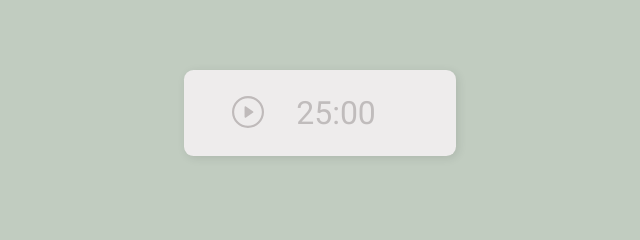
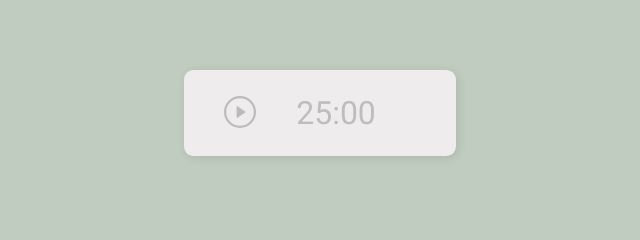
Before and after one commit to davidk55/simple-pomodoro-timer, a website built with webpack: page src/template.html in a window 1280 px wide. Shown: the part 284-524 px from the top of the page, 320-960 px from the left. Built offline with nearby package versions, Linux system fonts and the light colour scheme.

Commit message:
adjust position of the mode icon

```diff
--- a/src/styles/main.scss
+++ b/src/styles/main.scss
@@ -63,14 +63,12 @@ body {
         &::before {
           content: '';
           position: absolute;
-          left: 3rem;
+          left: 2.5rem;
           // background-image: url('./../assets/tomato.svg');
           padding: 1rem;
           top: 1.6rem;
           background-repeat: no-repeat;
         }
-
-
       }
 
       &__session-information {
@@ -82,7 +80,6 @@ body {
         visibility: visible;
       }
     }
-
 
     #settings {
       @include button(0);
```
